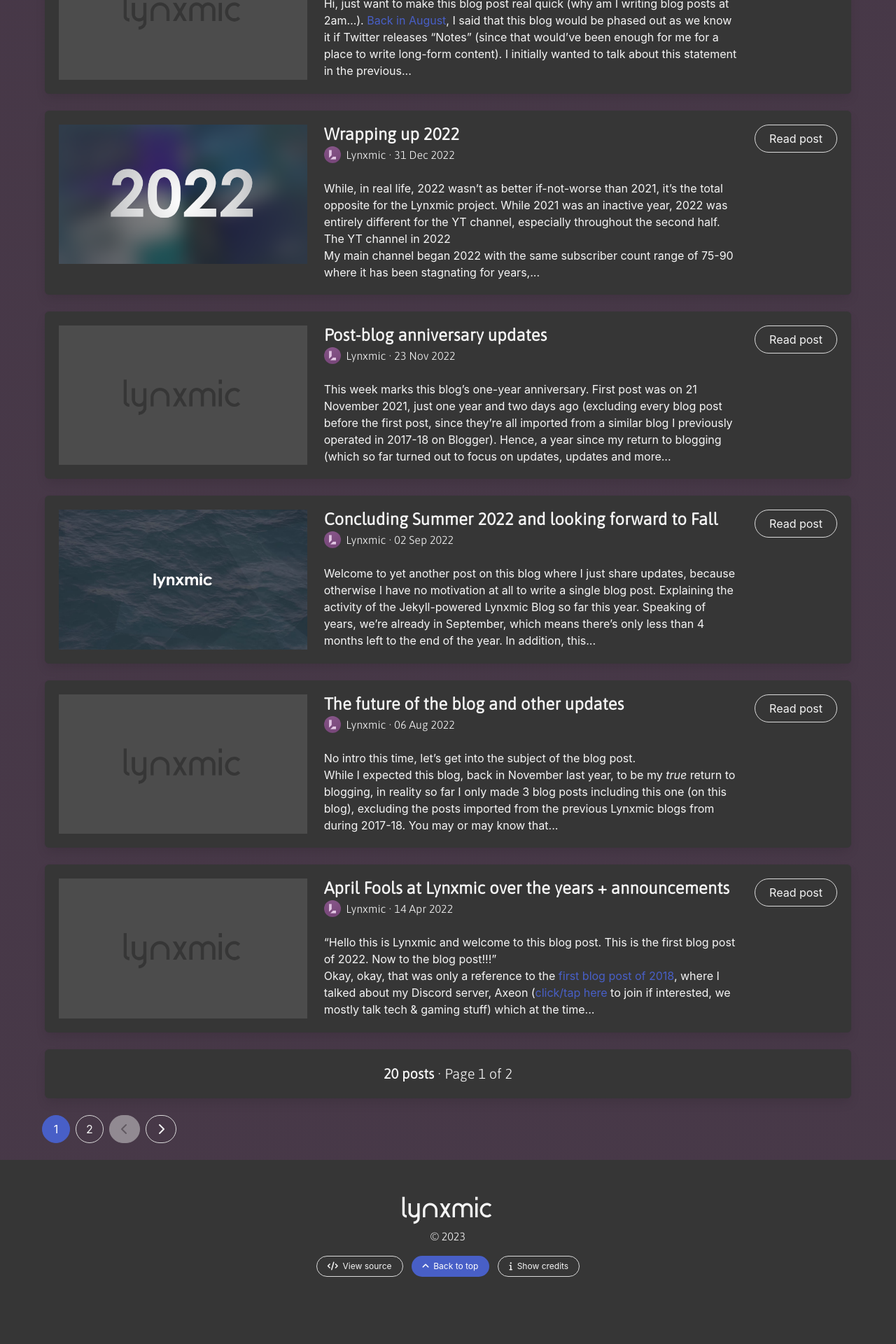
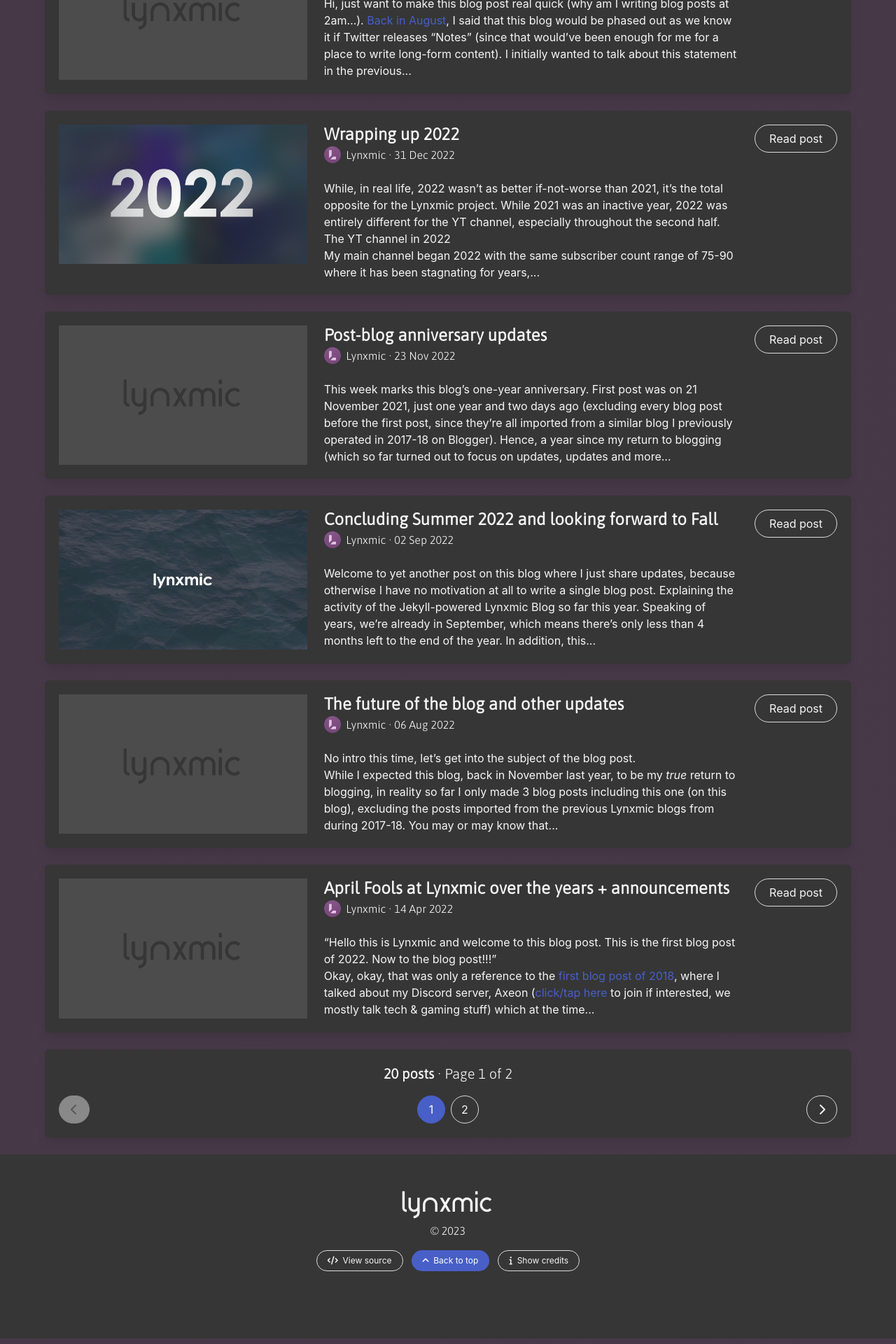
Before and after one commit to theclyron/lynxblog, a Jekyll site: the page built from docs/index.html, in a window 1280 px wide. Shown: the part 1534-3454 px from the top of the page at 70% size. Built offline with Jekyll 4.4.1, drawn with Linux system fonts in a browser that asks for light colours; the list of posts is cut into pages by our own code.

Commit message:
pagination fixes

```diff
--- a/docs/index.html
+++ b/docs/index.html
@@ -59,12 +59,9 @@ title: Home
           </div>
     {% endfor %}
     <div class="box has-background-dark has-fade-effect">
-      <p class="has-text-light has-text-centered is-size-5" style="font-family: 'asap-light', 'asap-bold';"><strong class="has-text-light">{{ paginator.total_posts }} posts</strong> &#183; Page {{ paginator.page }} of {{ paginator.total_pages }}</p>
-    </div>
-
+      <p class="has-text-light has-text-centered is-size-5 mb-4" style="font-family: 'asap-light', 'asap-bold';"><strong class="has-text-light">{{ paginator.total_posts }} posts</strong> &#183; Page {{ paginator.page }} of {{ paginator.total_pages }}</p>
       {% if paginator.total_pages > 1 %}
-    <div class="pagination">
-      <nav class="pagination is-rounded" role="navigation" aria-label="pagination">
+        <nav class="pagination is-rounded is-centered" role="navigation" aria-label="pagination">
           {% if paginator.previous_page %}
           <a class="pagination-previous has-text-light" href="{{ paginator.previous_page_path | relative_url }}" title="Previous page"><i class="fas fa-chevron-left"></i></a>
           {% else %}
@@ -81,7 +78,7 @@ title: Home
             {% for page in (1..paginator.total_pages) %}
             {% if page == paginator.page %}
             <li><a class="pagination-link is-current" aria-current="page">{{ page }}</a></li>
-          {% elsif page == 1 %}
+            {% else if page == 1 %}
             <li><a class="pagination-link has-text-light" href="{{ '/' | relative_url }}">{{ page }}</a></li>
             {% else %}
             <li><a class="pagination-link has-text-light" href="{{ site.paginate_path | relative_url | replace: ':num', page }}">{{ page }}</a></li>
@@ -89,7 +86,7 @@ title: Home
         </nav>
         {% endif %}
         {% endfor %}
-    </div>
       {% endif %}
     </div>
+    </div>
     {% include footer.html %}
```
Lines whose indentation alone changed are shown as unchanged.
